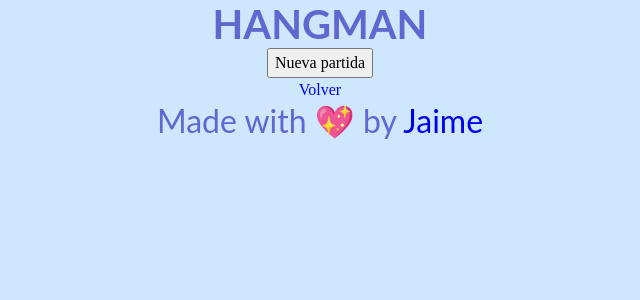
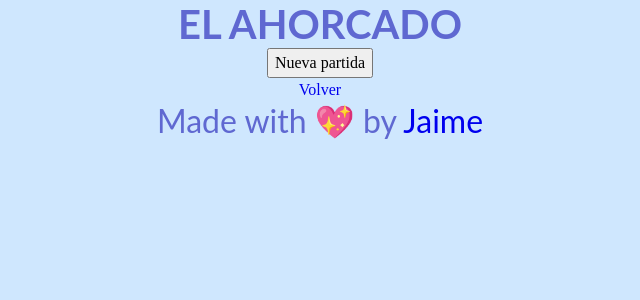
Before and after one commit to Graimi/proyecto-6-hub-de-juegos, a React (Vite) app: page /hangman in a window 1280 px wide. Shown: the top 300 px of the page, without its empty margins (320-960 px from the left). Built offline with nearby package versions, Linux system fonts and the light colour scheme.

Commit message:
hangman game message improved

```diff
--- a/src/pages/Hangman/Hangman.jsx
+++ b/src/pages/Hangman/Hangman.jsx
@@ -123,7 +123,6 @@ function Hangman() {
   useEffect(() => {
     if (word && hint === word.join('')) {
       setWinnerMessage('Enhorabuena, ¡te has librado!');
-      // newGame();
       const game = document.querySelector('.gm-hangman-game');
       game.style.display = 'none';
     }
@@ -132,13 +131,10 @@ function Hangman() {
   useEffect(() => {
     if (lifes === 0) {
       setWinnerMessage('Lo siento, has sido ahorcado');
-      // newGame();
       const game = document.querySelector('.gm-hangman-game');
       game.style.display = 'none';
     }
   }, [lifes]);
-
-  console.log(winnerMessage);
 
   // Función encargada de volver a poner el mensaje del ganador vacío
   function closeWinnerMessage() {
@@ -148,7 +144,7 @@ function Hangman() {
 
   return (
     <div className="gm-hangman">
-      <h1>Hangman</h1>
+      <h1>El ahorcado</h1>
       <article className="gm-hangman-game">
         <h3>Vidas restantes: {lifes}</h3>
         <h3>Estado de vida: {lifeImg[lifes].img}</h3>
```
